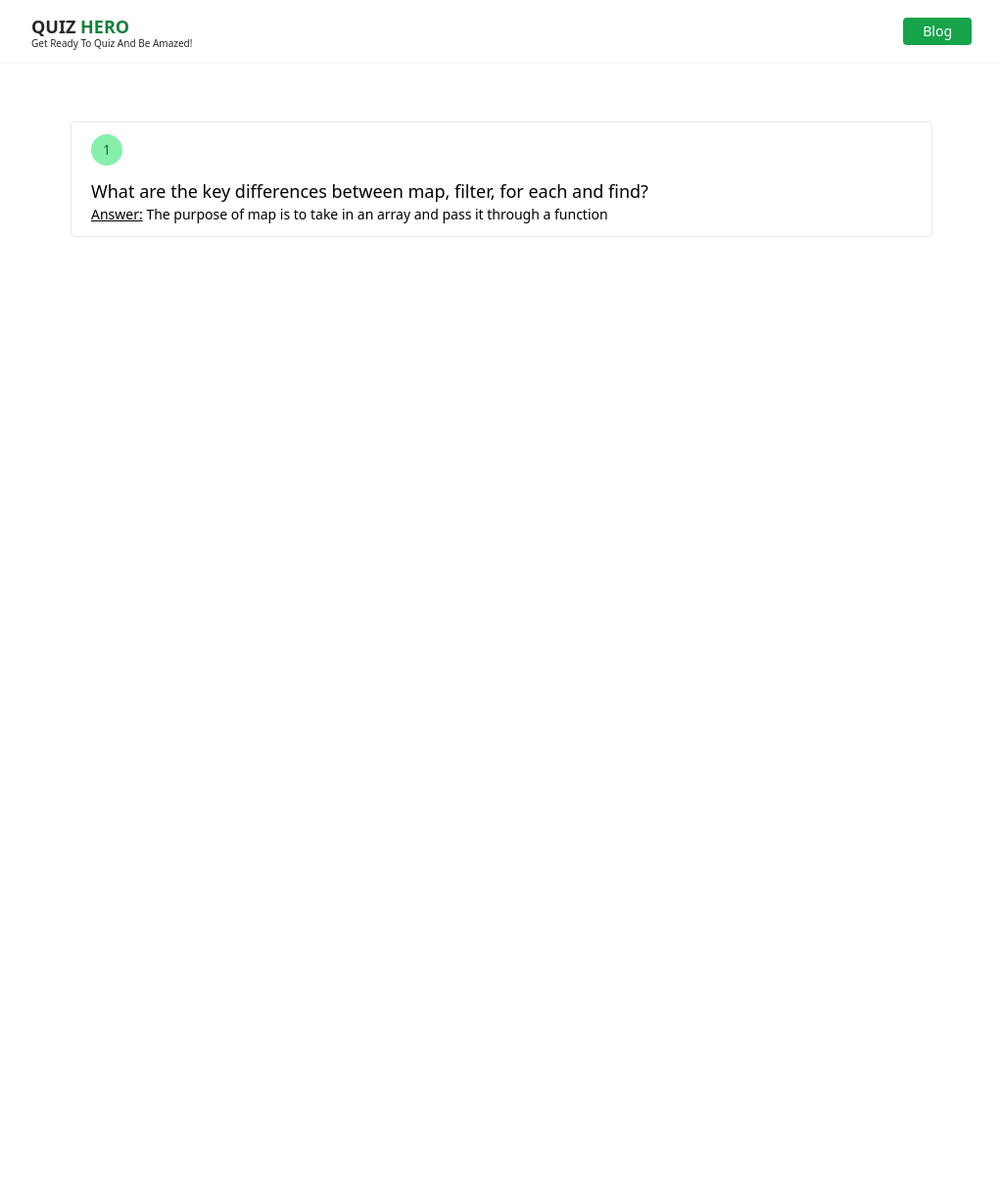
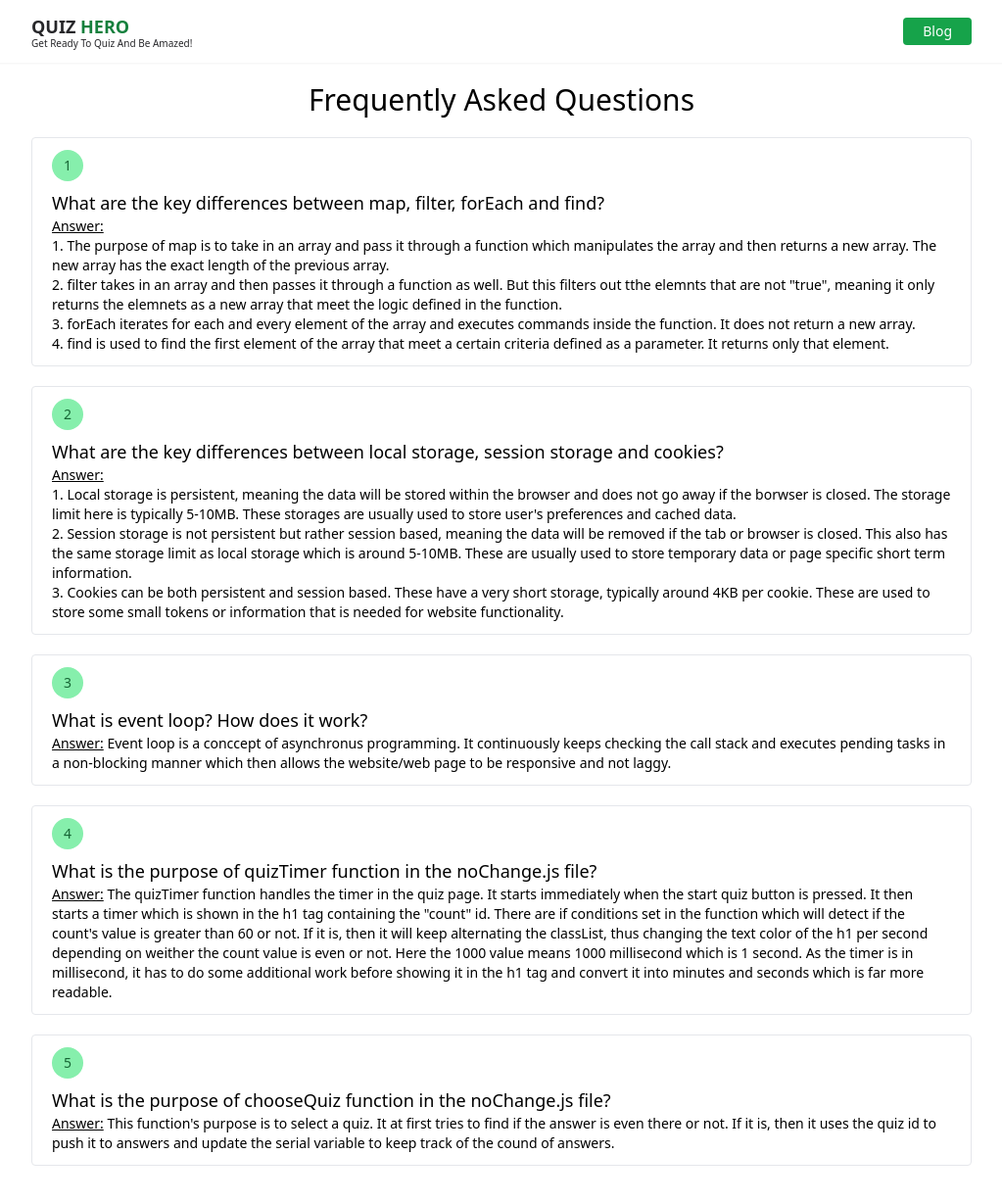
Before and after one commit to Iftekhar16/PH_Assignment7, a plain HTML site: page questions.html in a window 1280 px wide. Shown: the whole page at 98% size, without its empty margins (128-1151 px from the left). Before the commit the page ends 800 px from the top, so only its background shows below. Drawn offline with nearby package versions, Linux system fonts and the light colour scheme.

Commit message:
completed answers

```diff
--- a/questions.html
+++ b/questions.html
@@ -29,16 +29,47 @@
     </header>
     <!-- Header/Navbar section end -->
 
+    <div class="spacer w-full mt-5 text-3xl text-center">Frequently Asked Questions</div>
 
-
-    <div class="question-container lg:w-9/12 md:w-[90%] w-[95%] mx-auto text-left p-10">
-        <div class="border border-gray-200 rounded text-sm px-5 py-3 my-5">
-            <div class="h-8 w-8 bg-green-300 rounded-full flex justify-center items-center text-green-800 mb-3">1</div>
-            <p class="question text-lg">What are the key differences between map, filter, for each and find?</p>
-            <p class="answer"><span class="underline">Answer:</span>
-                The purpose of map is to take in an array and pass it through a function
-            </p>
-        </div>
+    <div class="border border-gray-200 lg:w-9/12 md:w-[90%] w-[95%] mx-auto rounded text-sm px-5 py-3 my-5">
+        <div class="h-8 w-8 bg-green-300 rounded-full flex justify-center items-center text-green-800 mb-2">1</div>
+        <p class="question text-lg">What are the key differences between map, filter, forEach and find?</p>
+        <p class="answer"><span class="underline">Answer:</span>
+            <br>1. The purpose of map is to take in an array and pass it through a function which manipulates the array and then returns a new array. The new array has the exact length of the previous array.
+            <br>2. filter takes in an array and then passes it through a function as well. But this filters out tthe elemnts that are not "true", meaning it only returns the elemnets as a new array that meet the logic defined in the function.
+            <br>3. forEach iterates for each and every element of the array and executes commands inside the function. It does not return a new array.
+            <br>4. find is used to find the first element of the array that meet a certain criteria defined as a parameter. It returns only that element.
+        </p>
+    </div>
+    <div class="border border-gray-200 lg:w-9/12 md:w-[90%] w-[95%] mx-auto rounded text-sm px-5 py-3 my-5">
+        <div class="h-8 w-8 bg-green-300 rounded-full flex justify-center items-center text-green-800 mb-2">2</div>
+        <p class="question text-lg">What are the key differences between local storage, session storage and cookies?</p>
+        <p class="answer"><span class="underline">Answer:</span>
+            <br>1. Local storage is persistent, meaning the data will be stored within the browser and does not go away if the borwser is closed. The storage limit here is typically 5-10MB. These storages are usually used to store user's preferences and cached data.
+            <br>2. Session storage is not persistent but rather session based, meaning the data will be removed if the tab or browser is closed. This also has the same storage limit as local storage which is around 5-10MB. These are usually used to store temporary data or page specific short term information.
+            <br>3. Cookies can be both persistent and session based. These have a very short storage, typically around 4KB per cookie. These are used to store some small tokens or information that is needed for website functionality.
+        </p>
+    </div>
+    <div class="border border-gray-200 lg:w-9/12 md:w-[90%] w-[95%] mx-auto rounded text-sm px-5 py-3 my-5">
+        <div class="h-8 w-8 bg-green-300 rounded-full flex justify-center items-center text-green-800 mb-2">3</div>
+        <p class="question text-lg">What is event loop? How does it work?</p>
+        <p class="answer"><span class="underline">Answer:</span>
+            Event loop is a conccept of asynchronus programming. It continuously keeps checking the call stack and executes pending tasks in a non-blocking manner which then allows the website/web page to be responsive and not laggy.
+        </p>
+    </div>
+    <div class="border border-gray-200 lg:w-9/12 md:w-[90%] w-[95%] mx-auto rounded text-sm px-5 py-3 my-5">
+        <div class="h-8 w-8 bg-green-300 rounded-full flex justify-center items-center text-green-800 mb-2">4</div>
+        <p class="question text-lg">What is the purpose of quizTimer function in the noChange.js file?</p>
+        <p class="answer"><span class="underline">Answer:</span>
+            The quizTimer function handles the timer in the quiz page. It starts immediately when the start quiz button is pressed. It then starts a timer which is shown in the h1 tag containing the "count" id. There are if conditions set in the function which will detect if the count's value is greater than 60 or not. If it is, then it will keep alternating the classList, thus changing the text color of the h1 per second depending on weither the count value is even or not. Here the 1000 value means 1000 millisecond which is 1 second. As the timer is in millisecond, it has to do some additional work before showing it in the h1 tag and convert it into minutes and seconds which is far more readable.
+        </p>
+    </div>
+    <div class="border border-gray-200 lg:w-9/12 md:w-[90%] w-[95%] mx-auto rounded text-sm px-5 py-3 my-5 mb-40">
+        <div class="h-8 w-8 bg-green-300 rounded-full flex justify-center items-center text-green-800 mb-2">5</div>
+        <p class="question text-lg">What is the purpose of chooseQuiz function in the noChange.js file?</p>
+        <p class="answer"><span class="underline">Answer:</span>
+            This function's purpose is to select a quiz. It at first tries to find if the answer is even there or not. If it is, then it uses the quiz id to push it to answers and update the serial variable to keep track of the cound of answers.
+        </p>
     </div>
 </body>
 </html>
```
